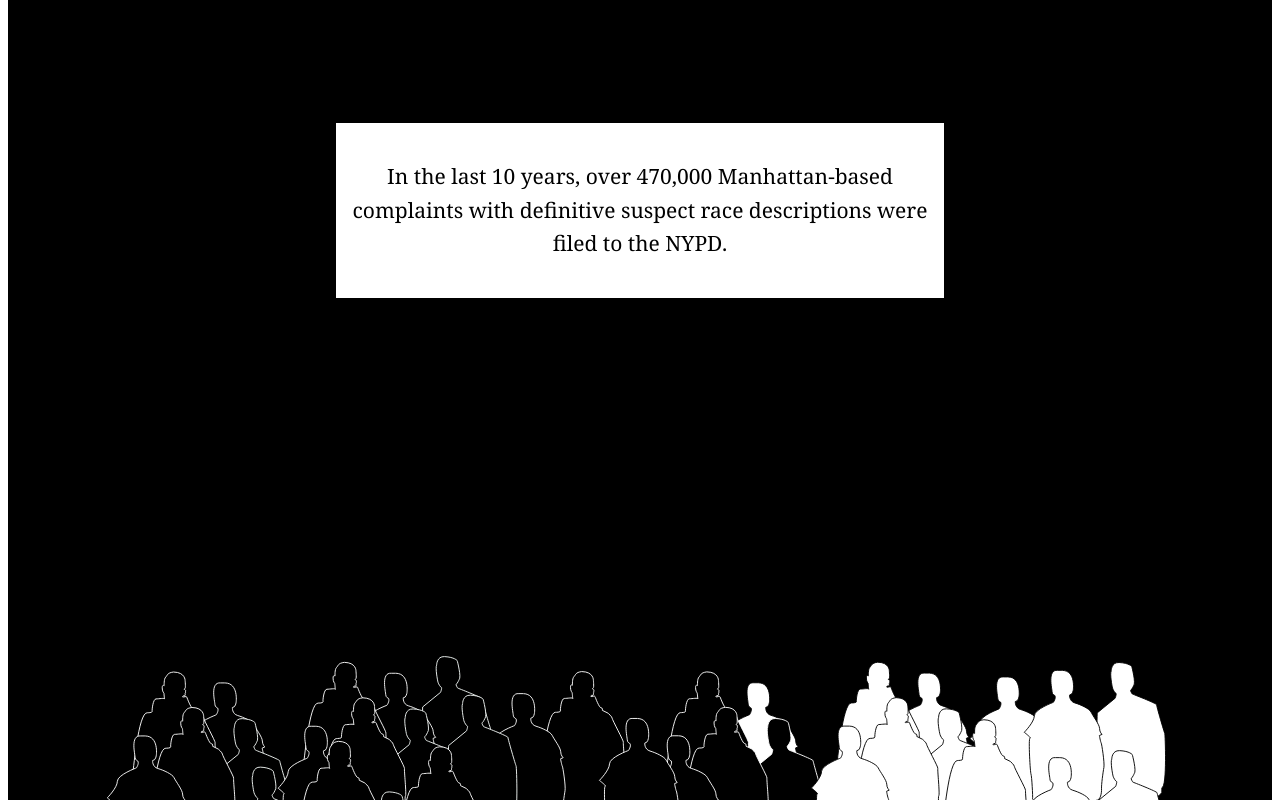
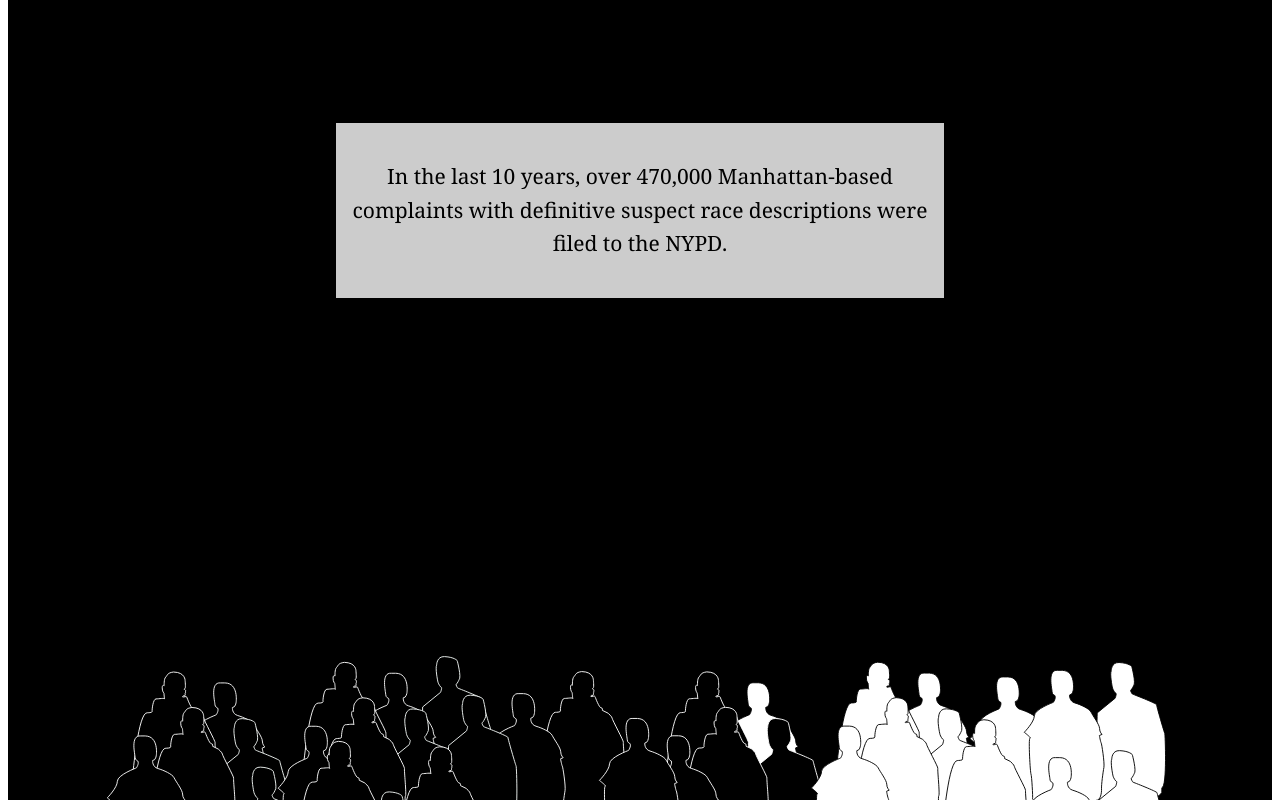
Before and after one commit to graphicsdesk/nypd-complaints-new, a website: page src/landingPage.html in a window 1280 px wide. Shown: the part 1420-2220 px from the top of the page. Drawn offline with nearby package versions, Linux system fonts and the light colour scheme; a script that the page names is missing.

Commit message:
Update landingPage.html

```diff
--- a/src/landingPage.html
+++ b/src/landingPage.html
@@ -51,7 +51,8 @@
             display: flex;
             justify-content: center;
             align-items: center;
-            max-height: 21rem;
+            max-height: 15rem;
+            opacity: 0.8;
 
         }
 
```
